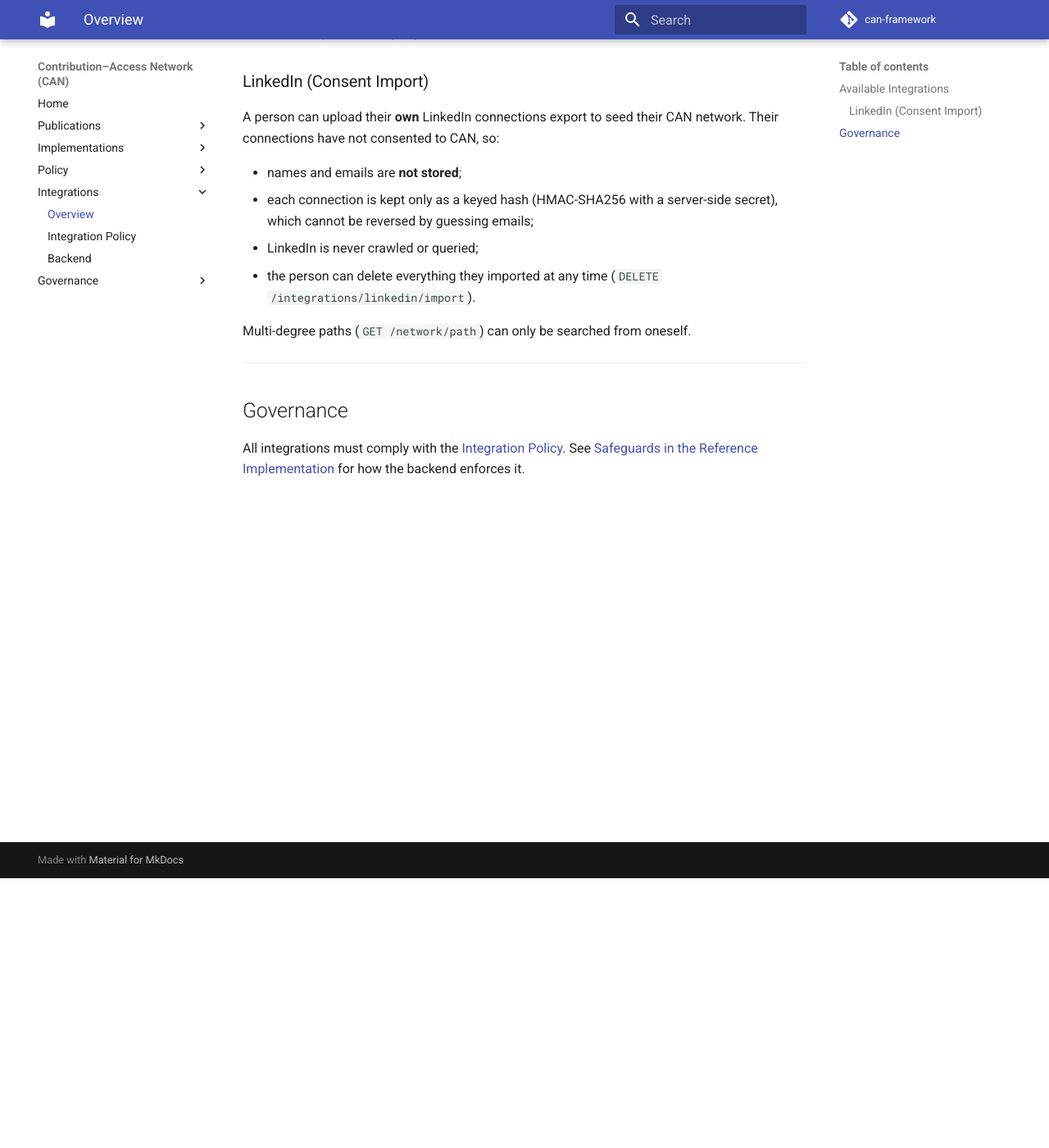
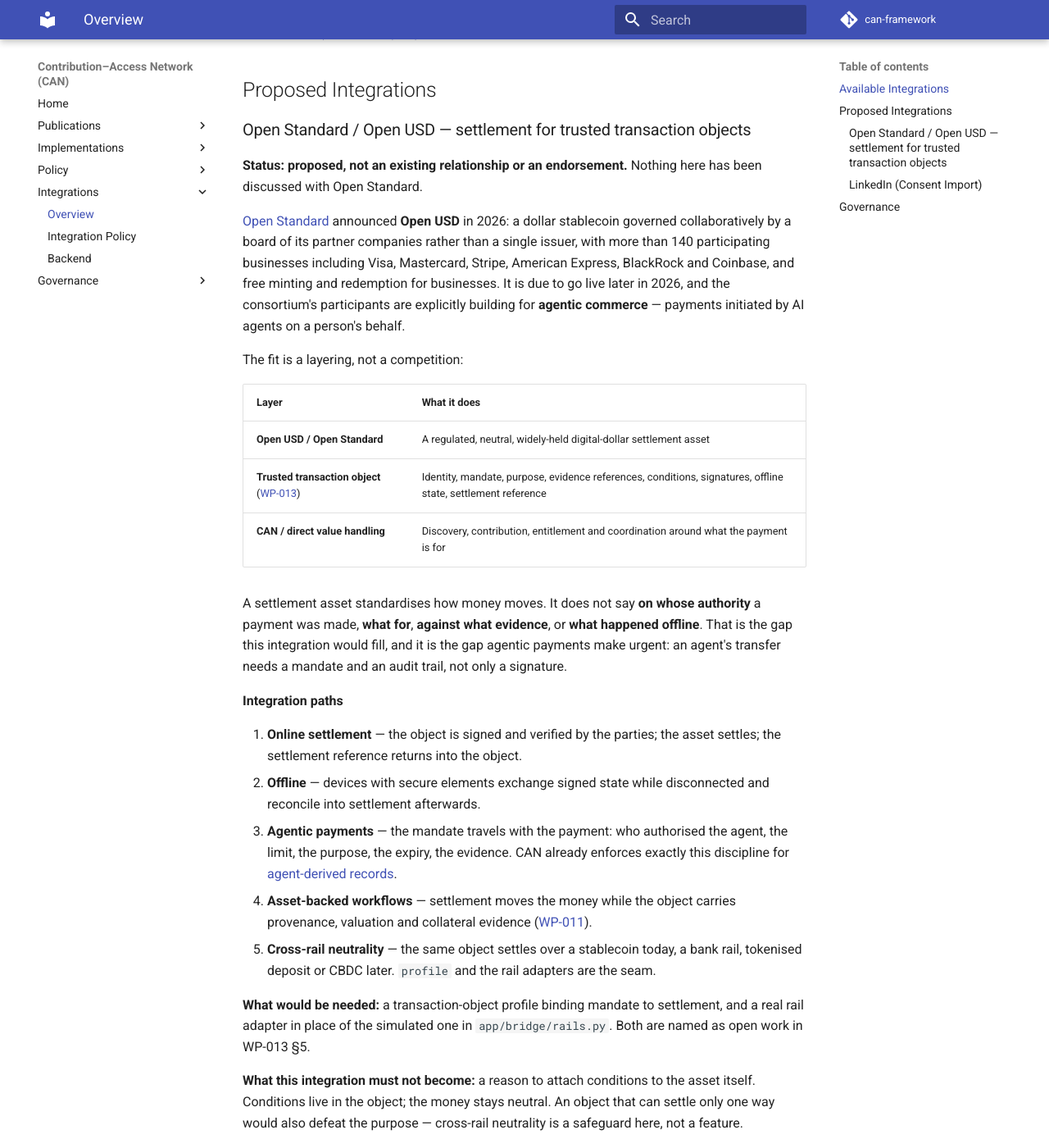
Before and after one commit to value-coordination-CAN/can-framework, an MkDocs documentation site: the page built from docs/integrations/index.md, in a window 1280 px wide and 1400 px high, scrolled down 329 px. Shown: the whole window at 82% size. Built offline with MkDocs 1.6.1 and Material for MkDocs 9.7.7, drawn with Linux system fonts in a browser that asks for light colours; comment, search, counter and statistics services are not loaded.

Commit message:
WP-013: trusted transaction objects around a shared settlement asset
A settlement asset standardises how money moves. It says nothing about on whose authority
a payment was made, what for, against what evidence, under what conditions, or what
happened offline. Agentic payments make that gap urgent: an agent's transfer needs a
mandate and an audit trail, not only a signature.

- The object: parties, mandate, purpose, evidence references, conditions, signatures,
  offline state and a settlement reference, as a signed portable document with a profile
- Five integration paths: online settlement, offline devices reconciling later, agentic
  payments carrying their mandate, asset-backed workflows, cross-rail neutrality
- An honest status table: the document machinery, agent mandates, evidence, contributions
  and payment-with-proof are built; real settlement adapters and offline state are
  placeholders; the transaction profile itself is proposed, not written
- Safeguards: the asset stays neutral (programmable payments, not programmable money),
  selective disclosure, bounded revocable mandates, standing, and no single-rail lock-in

Integrations: a Proposed Integrations section for Open Standard / Open USD, stating
plainly that it is not an existing relationship or an endorsement, with the layering and
what would be needed. Claims about Open USD and agentic payment access were checked
against public reporting and are marked as reported.

Co-Authored-By: Claude Opus 5 <noreply@anthropic.com>

```diff
--- a/docs/integrations/index.md
+++ b/docs/integrations/index.md
@@ -8,6 +8,36 @@ This section documents how CAN integrates with external systems.
 
 - [Mindcraft Simulation Platform](mindcraft/README.md)
 - [LinkedIn (Consent Import)](https://github.com/value-coordination-CAN/can-framework/blob/main/backend/README_LINKEDIN_INTEGRATION.md)
+
+## Proposed Integrations
+
+### Open Standard / Open USD — settlement for trusted transaction objects
+
+**Status: proposed, not an existing relationship or an endorsement.** Nothing here has been discussed with Open Standard.
+
+[Open Standard](https://joinopenstandard.com/blog/introducing-open-usd) announced **Open USD** in 2026: a dollar stablecoin governed collaboratively by a board of its partner companies rather than a single issuer, with more than 140 participating businesses including Visa, Mastercard, Stripe, American Express, BlackRock and Coinbase, and free minting and redemption for businesses. It is due to go live later in 2026, and the consortium's participants are explicitly building for **agentic commerce** — payments initiated by AI agents on a person's behalf.
+
+The fit is a layering, not a competition:
+
+| Layer | What it does |
+| --- | --- |
+| **Open USD / Open Standard** | A regulated, neutral, widely-held digital-dollar settlement asset |
+| **Trusted transaction object** ([WP-013](../publications/wp-013-trusted-transaction-objects.md)) | Identity, mandate, purpose, evidence references, conditions, signatures, offline state, settlement reference |
+| **CAN / direct value handling** | Discovery, contribution, entitlement and coordination around what the payment is for |
+
+A settlement asset standardises how money moves. It does not say **on whose authority** a payment was made, **what for**, **against what evidence**, or **what happened offline**. That is the gap this integration would fill, and it is the gap agentic payments make urgent: an agent's transfer needs a mandate and an audit trail, not only a signature.
+
+**Integration paths**
+
+1. **Online settlement** — the object is signed and verified by the parties; the asset settles; the settlement reference returns into the object.
+2. **Offline** — devices with secure elements exchange signed state while disconnected and reconcile into settlement afterwards.
+3. **Agentic payments** — the mandate travels with the payment: who authorised the agent, the limit, the purpose, the expiry, the evidence. CAN already enforces exactly this discipline for [agent-derived records](../implementation/agent-integration-api.md).
+4. **Asset-backed workflows** — settlement moves the money while the object carries provenance, valuation and collateral evidence ([WP-011](../publications/wp-011-value-assurance-future-proofing.md)).
+5. **Cross-rail neutrality** — the same object settles over a stablecoin today, a bank rail, tokenised deposit or CBDC later. `profile` and the rail adapters are the seam.
+
+**What would be needed:** a transaction-object profile binding mandate to settlement, and a real rail adapter in place of the simulated one in `app/bridge/rails.py`. Both are named as open work in WP-013 §5.
+
+**What this integration must not become:** a reason to attach conditions to the asset itself. Conditions live in the object; the money stays neutral. An object that can settle only one way would also defeat the purpose — cross-rail neutrality is a safeguard here, not a feature.
 
 ### LinkedIn (Consent Import)
 
--- a/mkdocs.yml
+++ b/mkdocs.yml
@@ -26,6 +26,7 @@ nav:
       - WP-010: publications/wp-010-bridge-wallet-participation-funding.md
       - WP-011: publications/wp-011-value-assurance-future-proofing.md
       - WP-012: publications/wp-012-value-map-discovery.md
+      - WP-013: publications/wp-013-trusted-transaction-objects.md
   - Implementations:
       - Agent Integration API: implementation/agent-integration-api.md
       - Working API (value, search, exchange): implementation/agent-work-api.md
```
Also changed, not shown: docs/index.md (+2 -0 lines), docs/publications/wp-013-trusted-transaction-objects.md (added, +134 -0 lines).
